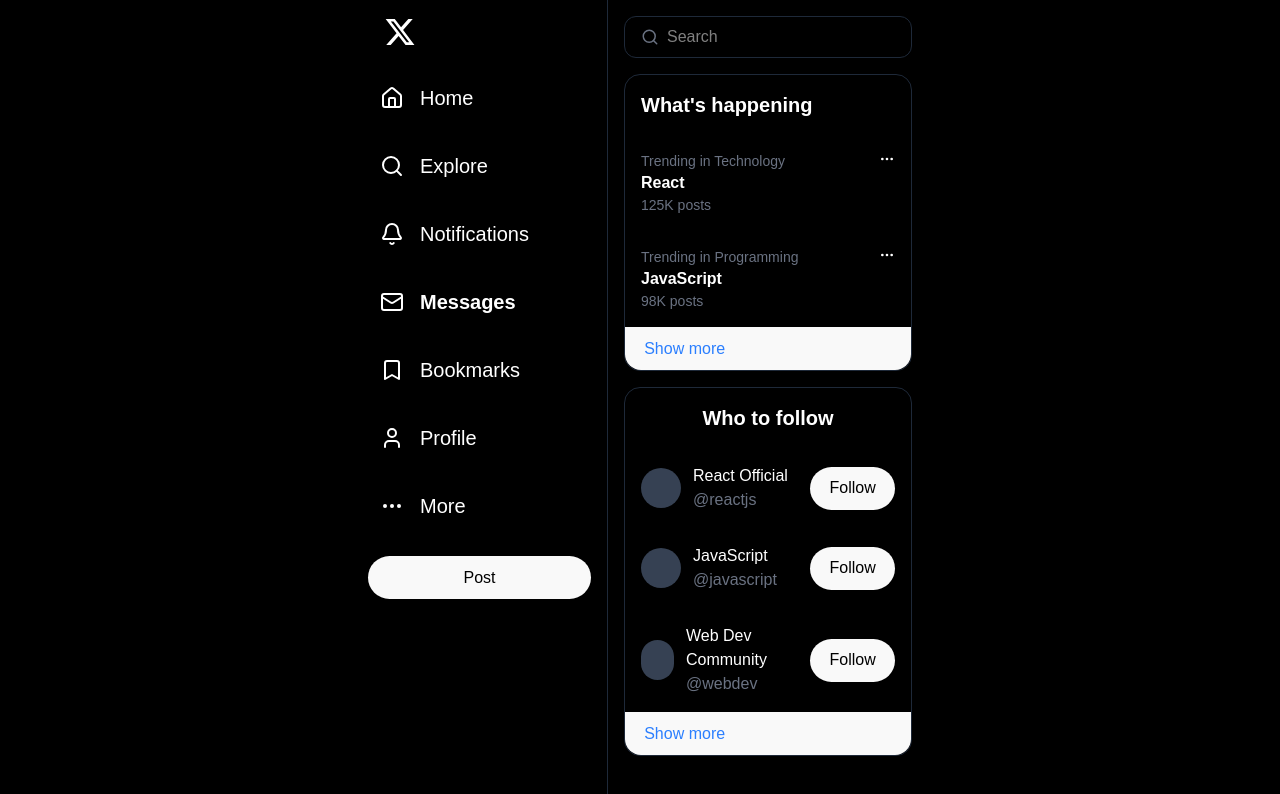
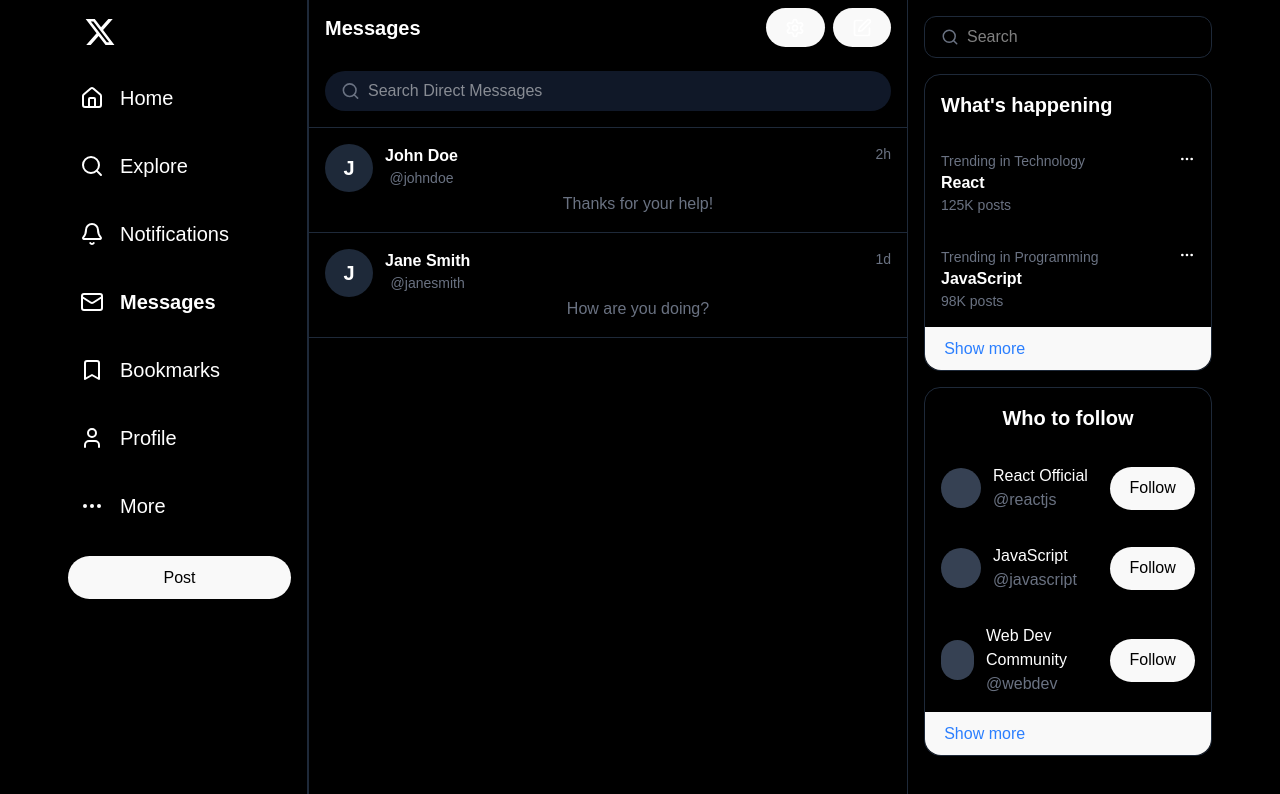
Before and after one commit to hodlerjon/X-clone-fork, a React (Vite) app: page /messages in a window 1280 px wide. Shown: the top 794 px of the page. Built offline with nearby package versions, Linux system fonts and the light colour scheme.

Commit message:
Created ChatInterface and edited Messages

```diff
--- a/src/App.jsx
+++ b/src/App.jsx
@@ -6,6 +6,8 @@
 import Explore from './components/pages/Explore'
 import Notifications from './components/pages/Notifications'
 import Profile from './components/pages/Profile'
+import Messages from './components/pages/Messages'
+
 function App() {
 	return (
 		<Router>
@@ -17,6 +19,7 @@
 						<Route path='/profile/*' element={<Profile />} />
 						<Route path='/explore/*' element={<Explore />} />
 						<Route path='/notifications/*' element={<Notifications />} />
+						<Route path='/messages' element={<Messages />} />
 					</Routes>
 				</main>
 				<RightSidebar />
--- /dev/null
+++ b/src/components/messages/ChatInterface.jsx
@@ -0,0 +1,108 @@
+import React, { useState } from 'react'
+import { ArrowLeft, Image, Smile, Send } from 'lucide-react'
+
+const ChatInterface = ({ conversation, onBack }) => {
+	const [message, setMessage] = useState('')
+
+	const messages = [
+		{
+			id: 1,
+			text: 'Hey, how are you?',
+			sender: 'them',
+			time: '2:30 PM',
+		},
+		{
+			id: 2,
+			text: "I'm good, thanks! How about you?",
+			sender: 'me',
+			time: '2:31 PM',
+		},
+		{
+			id: 3,
+			text: conversation.lastMessage,
+			sender: 'them',
+			time: '2:32 PM',
+		},
+	]
+
+	const handleSend = () => {
+		if (message.trim()) {
+			// Add send message logic here
+			setMessage('')
+		}
+	}
+
+	return (
+		<div className='flex flex-col h-screen'>
+			{/* Chat Header */}
+			<div className='sticky top-0 bg-black/80 backdrop-blur-md z-10 px-4 py-2 flex items-center gap-4 border-b border-gray-800'>
+				<button
+					onClick={onBack}
+					className='p-2 hover:bg-gray-900 rounded-full md:hidden'
+				>
+					<ArrowLeft className='w-5 h-5' />
+				</button>
+				<div>
+					<h2 className='font-bold'>{conversation.name}</h2>
+					<p className='text-gray-500 text-sm'>{conversation.username}</p>
+				</div>
+			</div>
+
+			{/* Messages */}
+			<div className='flex-1 overflow-y-auto p-4 space-y-4'>
+				{messages.map(msg => (
+					<div
+						key={msg.id}
+						className={`flex ${
+							msg.sender === 'me' ? 'justify-end' : 'justify-start'
+						}`}
+					>
+						<div
+							className={`max-w-[70%] rounded-2xl px-4 py-2
+                ${
+									msg.sender === 'me' ? 'bg-blue-500 text-white' : 'bg-gray-800'
+								}`}
+						>
+							<p>{msg.text}</p>
+							<p className='text-xs opacity-70 mt-1'>{msg.time}</p>
+						</div>
+					</div>
+				))}
+			</div>
+
+			{/* Message Input */}
+			<div className='border-t border-gray-800 p-4'>
+				<div className='flex items-center gap-2'>
+					<div className='flex-1 bg-gray-900 rounded-2xl px-4 py-2 flex items-center gap-2'>
+						<input
+							type='text'
+							value={message}
+							onChange={e => setMessage(e.target.value)}
+							placeholder='Start a new message'
+							className='flex-1 bg-transparent outline-none'
+						/>
+						<button className='p-2 hover:bg-gray-800 rounded-full'>
+							<Image className='w-5 h-5 text-blue-500' />
+						</button>
+						<button className='p-2 hover:bg-gray-800 rounded-full'>
+							<Smile className='w-5 h-5 text-blue-500' />
+						</button>
+					</div>
+					<button
+						onClick={handleSend}
+						disabled={!message.trim()}
+						className={`p-2 rounded-full ${
+							message.trim()
+								? 'text-blue-500 hover:bg-blue-500/20'
+								: 'text-gray-500'
+						}`}
+					>
+						<Send className='w-5 h-5' />
+					</button>
+				</div>
+			</div>
+		</div>
+	)
+}
+
+export default ChatInterface
--- a/src/components/pages/Messages.jsx
+++ b/src/components/pages/Messages.jsx
@@ -0,0 +1,134 @@
+import { Search, Settings, Edit } from 'lucide-react'
+import React, { useState } from 'react'
+import ChatInterface from '../messages/ChatInterface'
+
+const Messages = () => {
+	const [searchQuery, setSearchQuery] = useState('')
+	const [selectedChat, setSelectedChat] = useState(null)
+
+	const conversations = [
+		{
+			id: 1,
+			name: 'John Doe',
+			username: '@johndoe',
+			avatar: '',
+			lastMessage: 'Thanks for your help!',
+			time: '2h',
+		},
+		{
+			id: 2,
+			name: 'Jane Smith',
+			username: '@janesmith',
+			avatar: '',
+			lastMessage: 'How are you doing?',
+			time: '1d',
+		},
+	]
+
+	return (
+		<div className='flex'>
+			<div
+				className={`${
+					selectedChat ? 'hidden md:block' : ''
+				} min-h-screen border-x border-gray-800 w-[600px]`}
+			>
+				{/* Header */}
+				<div className='sticky top-0 bg-black/80 backdrop-blur-md z-10 px-4 py-2 flex items-center justify-between'>
+					<div className='flex items-center gap-6'>
+						<h2 className='font-bold text-xl'>Messages</h2>
+					</div>
+					<div className='flex items-center gap-2'>
+						<button className='p-2 hover:bg-gray-900 rounded-full'>
+							<Settings className='w-5 h-5' />
+						</button>
+						<button className='p-2 hover:bg-gray-900 rounded-full'>
+							<Edit className='w-5 h-5' />
+						</button>
+					</div>
+				</div>
+
+				{/* Search */}
+				<div className='p-4'>
+					<div className='flex items-center bg-gray-900 rounded-full px-4 py-2'>
+						<Search className='w-5 h-5 text-gray-500' />
+						<input
+							type='text'
+							value={searchQuery}
+							onChange={e => setSearchQuery(e.target.value)}
+							placeholder='Search Direct Messages'
+							className='bg-transparent ml-2 outline-none w-full text-white'
+						/>
+					</div>
+				</div>
+
+				{/* Conversations List */}
+				<div className='border-t border-gray-800'>
+					{conversations.map(conversation => (
+						<div
+							key={conversation.id}
+							onClick={() => setSelectedChat(conversation)}
+							className='flex items-start gap-3 p-4 hover:bg-gray-900 cursor-pointer transition-colors border-b border-gray-800'
+						>
+							{/* Avatar */}
+							<div className='w-12 h-12 rounded-full bg-gray-800 flex items-center justify-center'>
+								{conversation.avatar ? (
+									<img
+										src={conversation.avatar}
+										alt={conversation.name}
+										className='w-full h-full rounded-full object-cover'
+									/>
+								) : (
+									<span className='text-xl font-bold'>
+										{conversation.name.charAt(0)}
+									</span>
+								)}
+							</div>
+
+							{/* Conversation Details */}
+							<div className='flex-1'>
+								<div className='flex justify-between items-start'>
+									<div>
+										<p className='font-bold'>{conversation.name}</p>
+										<p className='text-gray-500 text-sm'>
+											{conversation.username}
+										</p>
+									</div>
+									<span className='text-gray-500 text-sm'>
+										{conversation.time}
+									</span>
+								</div>
+								<p className='text-gray-500 mt-1'>{conversation.lastMessage}</p>
+							</div>
+						</div>
+					))}
+				</div>
+
+				{/* Empty State */}
+				{conversations.length === 0 && (
+					<div className='flex flex-col items-center justify-center p-8 text-center'>
+						<h3 className='text-2xl font-bold mb-2'>Welcome to your inbox!</h3>
+						<p className='text-gray-500 mb-4'>
+							Drop a line, share posts and more with private conversations
+							between you and others on X.
+						</p>
+						<button className='bg-blue-500 hover:bg-blue-600 text-white font-bold py-3 px-4 rounded-full'>
+							Write a message
+						</button>
+					</div>
+				)}
+			</div>
+
+			{/* Chat Interface */}
+			{selectedChat && (
+				<div className='flex-1 border-r border-gray-800'>
+					<ChatInterface
+						conversation={selectedChat}
+						onBack={() => setSelectedChat(null)}
+					/>
+				</div>
+			)}
+		</div>
+	)
+}
+
+export default Messages
```
